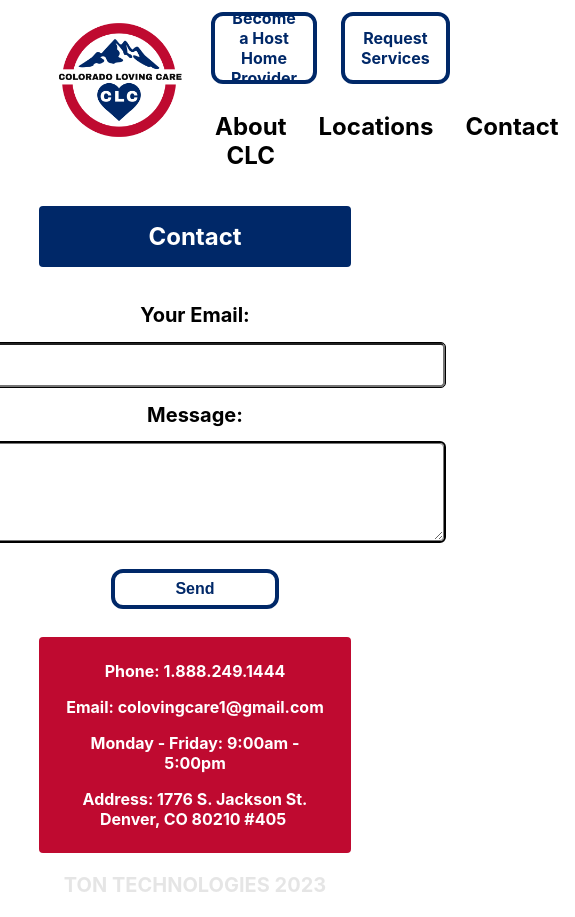
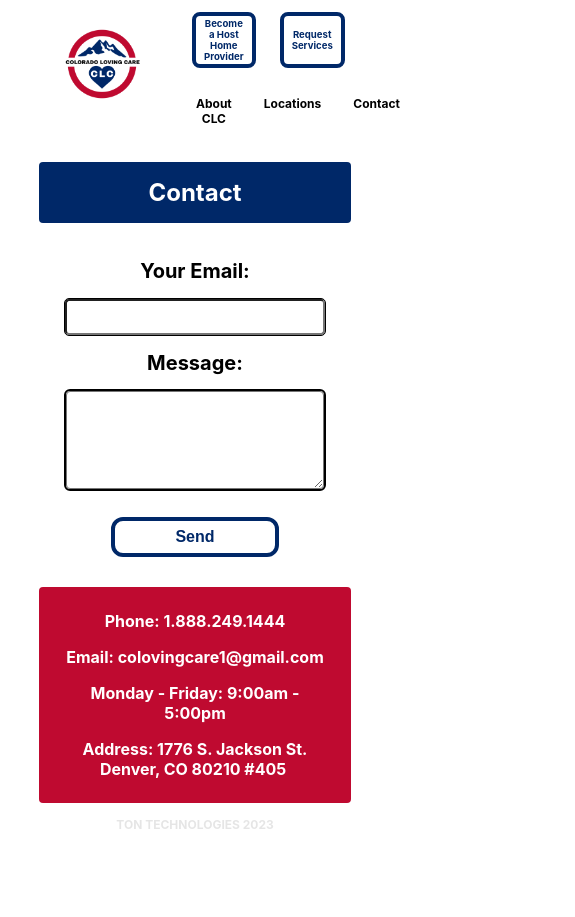
Before and after one commit to cleveland231/ColoradoLovingCare, a React (Create React App) app: page /contact in a window 390 px wide. Shown: the whole page, 575 px wide, since content can reach past the window. After the commit the page ends 844 px from the top, so only its background shows below. Built offline with nearby package versions, Linux system fonts and the light colour scheme.

Commit message:
Add media queries for mobile view

```diff
--- a/src/Components/AboutCLC/AboutCLC.css
+++ b/src/Components/AboutCLC/AboutCLC.css
@@ -11,3 +11,20 @@
   margin: 1rem;
   padding: 1rem;
 }
+
+@media (max-width: 500px) {
+  .CLCPillarBox {
+    display: flex;
+    text-align: center;
+    flex-direction: column;
+    justify-content: space-evenly;
+  }
+
+  .CLCPillar {
+    outline: .25rem solid #BF0A30;
+    border-radius: 1rem;
+    margin: 1rem;
+    padding: 1rem;
+    text-align: left;
+  }
+}
--- a/src/Components/App/App.css
+++ b/src/Components/App/App.css
@@ -28,6 +28,30 @@ p {
   font-size: 1.25rem;
 }
 
+.AboutCLCBody {
+  text-align: left;
+}
+
 /* * {
   outline: 1px solid red;
 } */
+
+@media (max-width: 500px) {
+  .App {
+    text-align: center;
+    display: flex;
+  }
+
+  p {
+    font-weight: bold;
+    font-size: .75rem;
+  }
+
+  .Center {
+    width: 80%;
+    min-height: 100vh;
+    display: flex;
+    flex-direction: column;
+    justify-content: flex-start;
+  }
+}
--- a/src/Components/Contact/Contact.css
+++ b/src/Components/Contact/Contact.css
@@ -50,3 +50,23 @@ label {
   align-items: stretch;
   align-content: stretch;
 }
+
+@media (max-width: 500px) {
+  input {
+    height: 1rem;
+    width: 15rem;
+    margin: 1rem;
+    padding: .5rem;
+    border-radius: .25rem;
+    outline: 1px solid black;
+  }
+
+  textarea {
+    height: 5rem;
+    width: 15rem;
+    margin: 1rem;
+    padding: .5rem;
+    border-radius: .25rem;
+    outline: 2px solid black;
+  }
+}
--- a/src/Components/HostHomeProvider/HostHomeProvider.css
+++ b/src/Components/HostHomeProvider/HostHomeProvider.css
@@ -17,6 +17,7 @@
   font-weight: bold;
   font-size: 1rem;
   margin-bottom: 5rem;
+  text-align: left;
 }
 
 .DownloadButtonBox {
@@ -46,3 +47,10 @@ button:hover{
   -ms-transform: scale(1.2);
   transform: scale(1.2);
 }
+
+@media (max-width: 500px) {
+  .textAligning {
+    text-align: left;
+    padding-left: 1rem;
+  }
+}
--- a/src/Components/HostHomeProvider/HostHomeProvider.js
+++ b/src/Components/HostHomeProvider/HostHomeProvider.js
@@ -10,9 +10,10 @@ export const HostHomeProvider = () => {
       <h2 className="Titles"> Becoming a Host Home Provider </h2>
 
       <div className="MinimumQualifications">
-
+        <div className="textAligning">
           <h3> Step 1. Download and Fill out Both Forms </h3>
           <h3> Step 2. Send to colovingcare1@gmail.com </h3>
+        </div>
           <div classname="DownloadButtonBox">
             <a href={HHPApplication} download="HHPAppplication">
               <button id="DownloadingButtons"> CLC HHP Application </button>
@@ -21,14 +22,14 @@ export const HostHomeProvider = () => {
               <button id="DownloadingButtons"> Caps Check Form </button>
             </a>
           </div>
-      <p> Download to View Frequently Asked Questions </p>
+      <h3> Download to View Frequently Asked Questions </h3>
         <a href={FrequentQuestions} download="FrequentQuestions">
           <button id="DownloadingButtons"> Frequently Asked Questions </button>
         </a>
         <h2> Minimum Qualifications </h2>
           <div className="LiStyling">
             <li> Prior experience as a Host Home Provider is preferred. </li>
-            <li> Minimum age requirement is 18 years old. </li>
+            <li> Minimum age is 18 years old. </li>
             <li> Possession of a GED or high school diploma is necessary. </li>
             <li> Reliable transportation is essential, with the ability to safely transport. </li>
             <li> Successful completion of multiple background checks is required. </li>
--- a/src/Components/Locations/Locations.css
+++ b/src/Components/Locations/Locations.css
@@ -7,5 +7,18 @@
 	align-content: center;
   font-weight: bold;
   font-size: 1.25rem;
-  margin-bottom: 5rem;
+  margin-bottom: 1rem;
 }
+
+@media (max-width: 500px) {
+  .CoLocations {
+    display: flex;
+  	flex-direction: column;
+  	flex-wrap: wrap;
+  	justify-content: flex-start;
+  	align-items: flex-start;
+  	align-content: center;
+    font-weight: bold;
+    font-size: 1.25rem;
+  }
+}
--- a/src/Components/Locations/Locations.js
+++ b/src/Components/Locations/Locations.js
@@ -1,5 +1,6 @@
 import React from 'react';
 import './Locations.css';
+import CECbuilding from '../../Assets/CECbuilding.jpeg'
 
 export const Locations = () => {
   return (
@@ -7,6 +8,7 @@ export const Locations = () => {
       <h2 className="Titles"> Locations </h2>
       <div className="BodyWords">
       <h3> Main Office:  1776 S. Jackson St. Denver, CO 80210 #405 </h3>
+      <img className="HomePhoto" src={ CECbuilding } alt="CEC building"/>
       <h3> We Provide Services but are not limited to: </h3>
       <div className="CoLocations">
         <li> Denver </li>
--- a/src/Components/Navigation/Navigation.css
+++ b/src/Components/Navigation/Navigation.css
@@ -7,7 +7,7 @@
   display: flex;
 	flex-direction: row;
 	flex-wrap: nowrap;
-	justify-content: space-evenly;
+	justify-content: space-around;
 	align-items: stretch;
 	align-content: stretch;
 }
@@ -78,3 +78,42 @@
   -ms-transform: scale(1.2);
   transform: scale(1.2);
 }
+
+@media (max-width: 500px) {
+  .Logo {
+    height: 6rem;
+    width: 6rem;
+    padding-top: 1rem;
+  }
+
+  .ServiceButtons {
+    padding: .5rem;
+    font-size: .60rem;
+    border-radius: .25rem;
+    font-weight: bold;
+    background-color: white;
+    color: #002868;
+    text-decoration: none;
+    outline: .25rem solid #002868;
+    margin: 1rem;
+    display: flex;
+    flex-direction: column;
+  	flex-wrap: wrap;
+  	justify-content: center;
+  	align-items: stretch;
+  	align-content: stretch;
+  }
+
+  .NavBottomButtons {
+    background: none;
+  	color: inherit;
+  	border: none;
+  	padding: 1rem;
+  	font: inherit;
+  	cursor: pointer;
+  	outline: inherit;
+    font-size: .75rem;
+    font-weight: bold;
+    text-decoration: none
+  }
+}
--- a/src/Components/RequestServices/RequestServices.css
+++ b/src/Components/RequestServices/RequestServices.css
@@ -1,4 +1,4 @@
 .BodyWords {
-  margin-top: 7rem;
+  margin-top: 1rem;
   font-size: 1.25rem;
 }
```
Also changed, not shown: src/Assets/CECbuilding.jpeg (renamed from CEC building.jpeg). Lines whose indentation alone changed are shown as unchanged.
